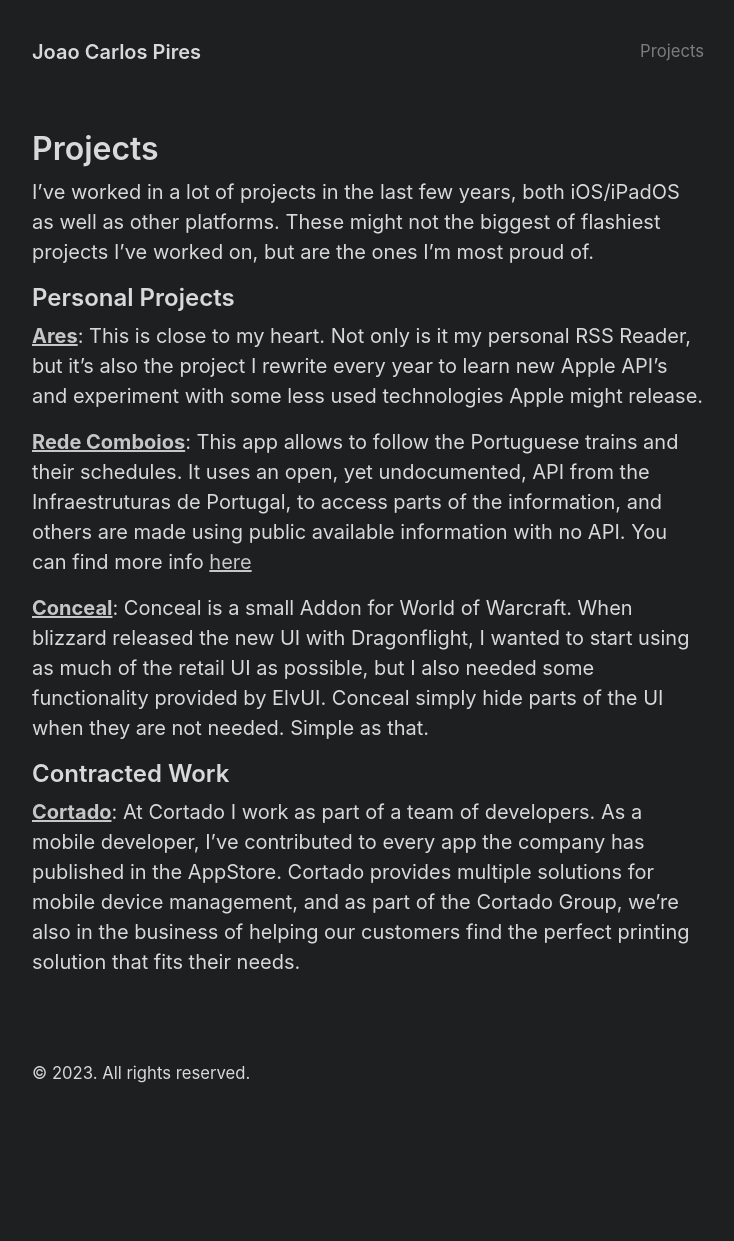
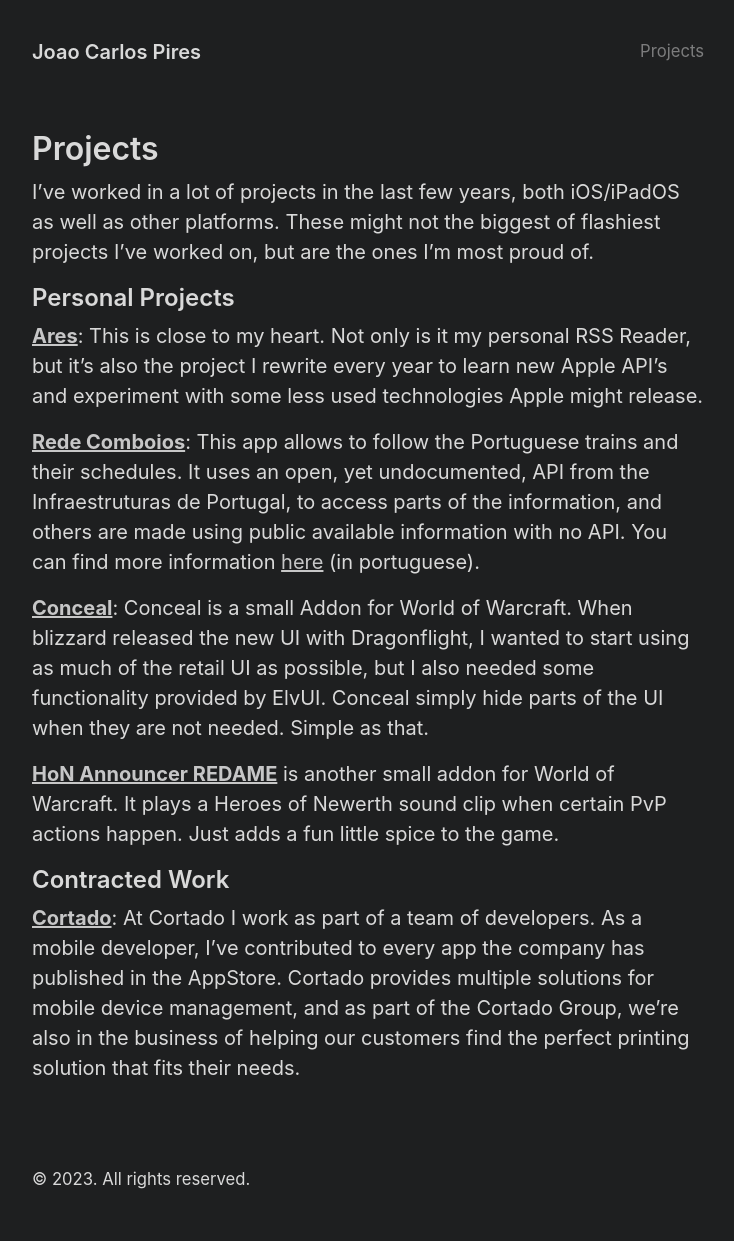
Before and after one commit to joaoc-pires/website-joaopires.com, a Jekyll site: the page built from projects.md, in a window 1280 px wide. Shown: the whole page, without its empty margins (272-1006 px from the left). Built offline with Jekyll 4.4.1, drawn with Linux system fonts in a browser that asks for light colours; before the commit the page ends 1135 px from its top, so only the background shows below that.

Commit message:
updated project page

```diff
--- a/projects.md
+++ b/projects.md
@@ -7,9 +7,11 @@
 ## Personal Projects
 **[Ares](https://apps.apple.com/us/app/ares-rss-reader/id1560552142)**: This is close to my heart. Not only is it my personal RSS Reader, but it's also the project I rewrite every year to learn new Apple API's and experiment with some less used technologies Apple might release.
 
-**[Rede Comboios]()**: This app allows to follow the Portuguese trains and their schedules. It uses an open, yet undocumented, API from the Infraestruturas de Portugal, to access parts of the information, and others are made using public available information with no API. You can find more info [here](https://joaopires.com/rede/faq.html)
+**[Rede Comboios]()**: This app allows to follow the Portuguese trains and their schedules. It uses an open, yet undocumented, API from the Infraestruturas de Portugal, to access parts of the information, and others are made using public available information with no API. You can find more information [here](https://joaopires.com/rede/faq) (in portuguese).
 
-**[Conceal](https://github.com/joaoc-pires/WoW-Conceal)**: Conceal is a small Addon for World of Warcraft. When blizzard released the new UI with Dragonflight, I wanted to start using as much of the retail UI as possible, but I also needed some functionality provided by ElvUI. Conceal simply hide parts of the UI when they are not needed. Simple as that.
+**[Conceal](https://github.com/joaoc-pires/wow-addon-conceal)**: Conceal is a small Addon for World of Warcraft. When blizzard released the new UI with Dragonflight, I wanted to start using as much of the retail UI as possible, but I also needed some functionality provided by ElvUI. Conceal simply hide parts of the UI when they are not needed. Simple as that.
+
+**[HoN Announcer REDAME](https://github.com/joaoc-pires/wow-addon-hon-announcer-remade)** is another small addon for World of Warcraft. It plays a Heroes of Newerth sound clip when certain PvP actions happen. Just adds a fun little spice to the game.
 
 ## Contracted Work
 **[Cortado](https://www.cortado.com/en/)**: At Cortado I work as part of a team of developers. As a mobile developer, I've contributed to every app the company has published in the AppStore. Cortado provides multiple solutions for mobile device management, and as part of the Cortado Group, we're also in the business of helping our customers find the perfect printing solution that fits their needs.
```
